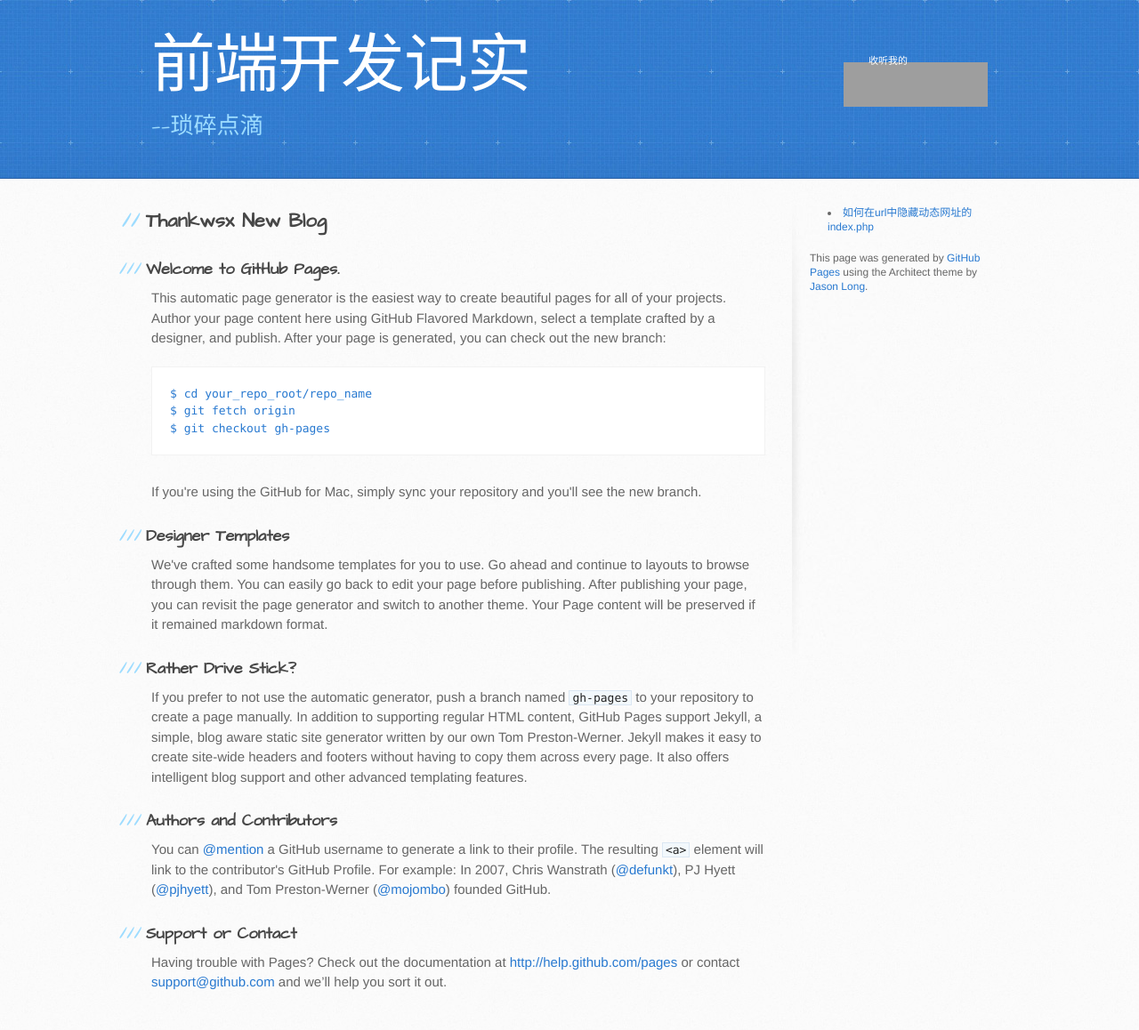
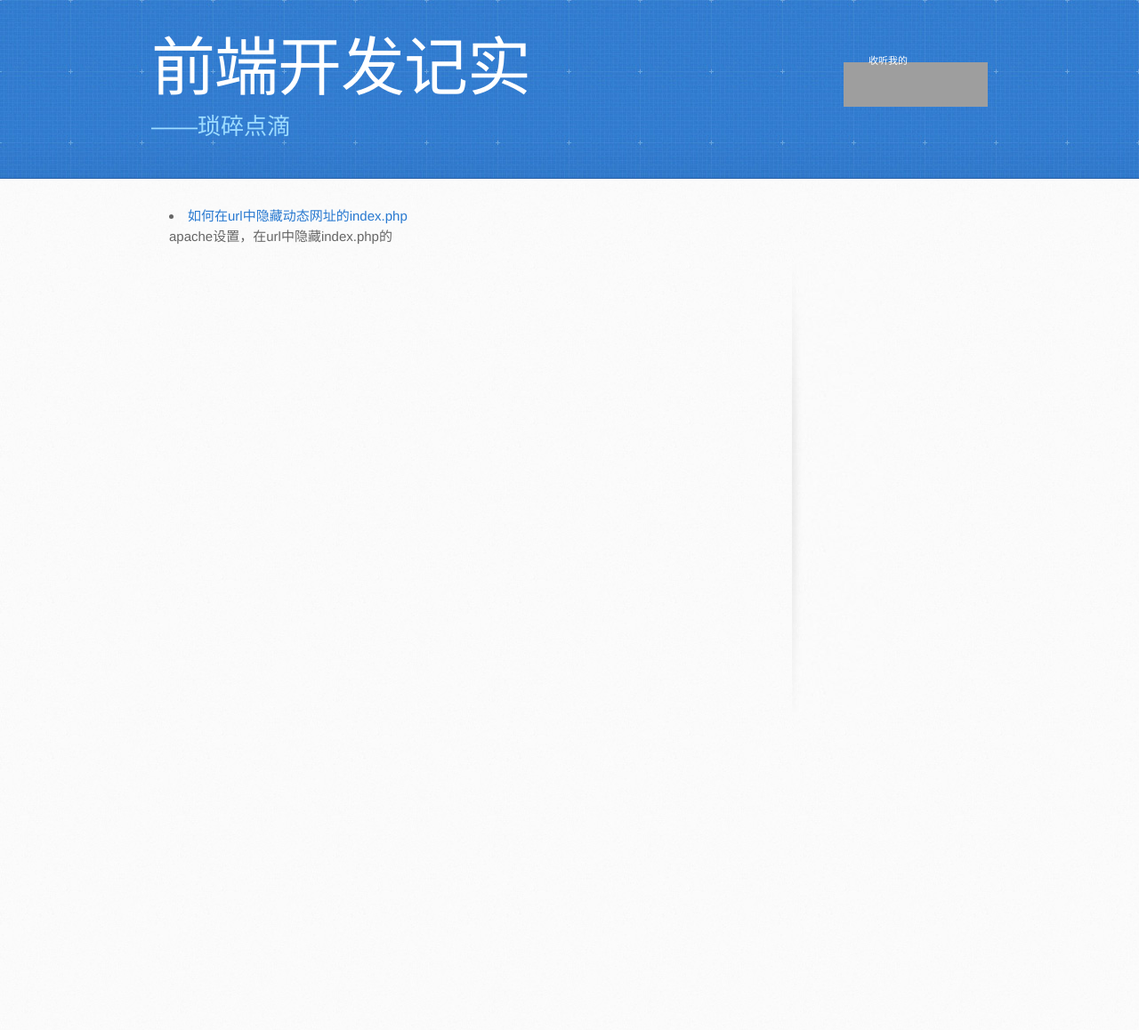
Before and after one commit to zyd52116/thankwsx.github.com, a Jekyll site: the page built from index.html, in a window 1280 px wide. Shown: the whole page at 89% size. Built offline with Jekyll 4.4.1, drawn with Linux system fonts in a browser that asks for light colours; Markdown is read by kramdown in place of the engine named in the settings; after the commit the page ends 900 px from its top, so only the background shows below that; grey boxes are pictures that could not be loaded.

Commit message:
每天做一点，修改首页。

```diff
--- a/_layouts/defaults.html
+++ b/_layouts/defaults.html
@@ -4,9 +4,7 @@
     <meta charset='utf-8'>
     <meta http-equiv="X-UA-Compatible" content="chrome=1">
     <meta name="viewport" content="width=device-width, initial-scale=1, maximum-scale=1">
-    <link href='https://fonts.googleapis.com/css?family=Architects+Daughter' rel='stylesheet' type='text/css'>
     <link rel="stylesheet" type="text/css" href="stylesheets/stylesheet.css" media="screen" />
-    <link rel="stylesheet" type="text/css" href="stylesheets/pygment_trac.css" media="screen" />
     <link rel="stylesheet" type="text/css" href="stylesheets/print.css" media="print" />
 
     <!--[if lt IE 9]>
@@ -27,49 +25,20 @@
 
     <div id="content-wrapper">
       <div class="inner clearfix">
-        <section id="main-content">
-          {% include header_content.html %}
-          <h3>Welcome to GitHub Pages.</h3>
-
-<p>This automatic page generator is the easiest way to create beautiful pages for all of your projects. Author your page content here using GitHub Flavored Markdown, select a template crafted by a designer, and publish. After your page is generated, you can check out the new branch:</p>
-
-<pre><code>$ cd your_repo_root/repo_name
-$ git fetch origin
-$ git checkout gh-pages
-</code></pre>
-
-<p>If you're using the GitHub for Mac, simply sync your repository and you'll see the new branch.</p>
-
-<h3>Designer Templates</h3>
-
-<p>We've crafted some handsome templates for you to use. Go ahead and continue to layouts to browse through them. You can easily go back to edit your page before publishing. After publishing your page, you can revisit the page generator and switch to another theme. Your Page content will be preserved if it remained markdown format.</p>
-
-<h3>Rather Drive Stick?</h3>
-
-<p>If you prefer to not use the automatic generator, push a branch named <code>gh-pages</code> to your repository to create a page manually. In addition to supporting regular HTML content, GitHub Pages support Jekyll, a simple, blog aware static site generator written by our own Tom Preston-Werner. Jekyll makes it easy to create site-wide headers and footers without having to copy them across every page. It also offers intelligent blog support and other advanced templating features.</p>
-
-<h3>Authors and Contributors</h3>
-
-<p>You can <a href="https://github.com/blog/821" class="user-mention">@mention</a> a GitHub username to generate a link to their profile. The resulting <code>&lt;a&gt;</code> element will link to the contributor's GitHub Profile. For example: In 2007, Chris Wanstrath (<a href="https://github.com/defunkt" class="user-mention">@defunkt</a>), PJ Hyett (<a href="https://github.com/pjhyett" class="user-mention">@pjhyett</a>), and Tom Preston-Werner (<a href="https://github.com/mojombo" class="user-mention">@mojombo</a>) founded GitHub.</p>
-
-<h3>Support or Contact</h3>
-
-<p>Having trouble with Pages? Check out the documentation at <a href="http://help.github.com/pages">http://help.github.com/pages</a> or contact <a href="mailto:support@github.com">support@github.com</a> and we’ll help you sort it out.</p>
-        </section>
-
-        <aside id="sidebar">
-          <ul>
+      <section>
+                <ul>
             {% for post in site.posts %}
               <li>
                 <a href="{{ post.url }}">{{ post.title }}</a>
+                <p>{{ post.excerpt }}</p>
               </li>
             {% endfor %}
           </ul>
-          <p>This page was generated by <a href="pages.github.com">GitHub Pages</a> using the Architect theme by <a href="http://twitter.com/jasonlong">Jason Long</a>.</p>
+</section>
+
+        <aside id="sidebar">
         </aside>
       </div>
     </div>
-
-
   </body>
 </html>
--- a/_posts/2013-05-19-how-to-hidden-index-php-in-a-url.md
+++ b/_posts/2013-05-19-how-to-hidden-index-php-in-a-url.md
@@ -1,6 +1,7 @@
 ---
 layout: post
 title: 如何在url中隐藏动态网址的index.php
+excerpt: apache设置，在url中隐藏index.php的
 ---
 
 ### 如何在url中隐藏动态网址的index.php
```
